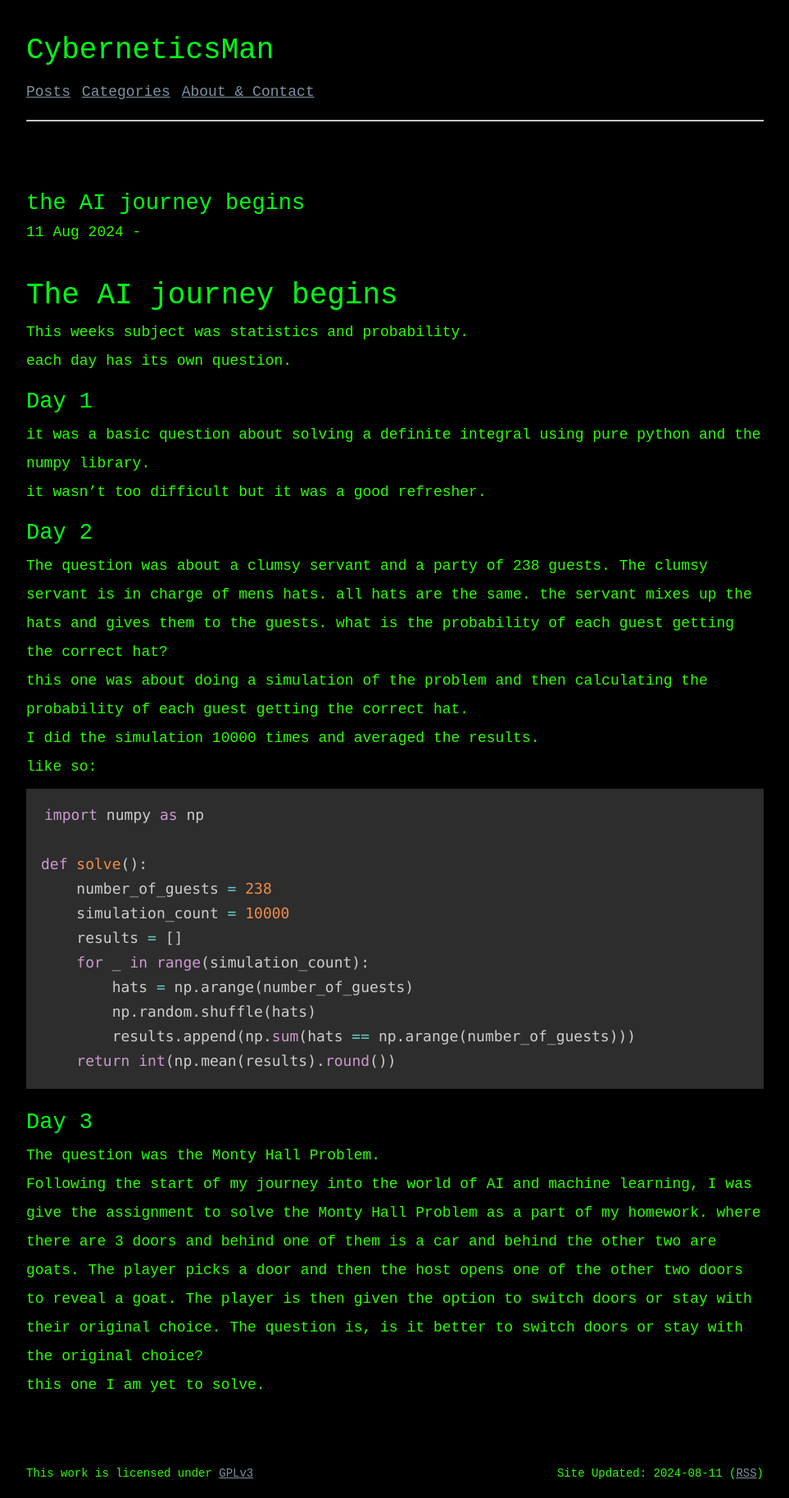
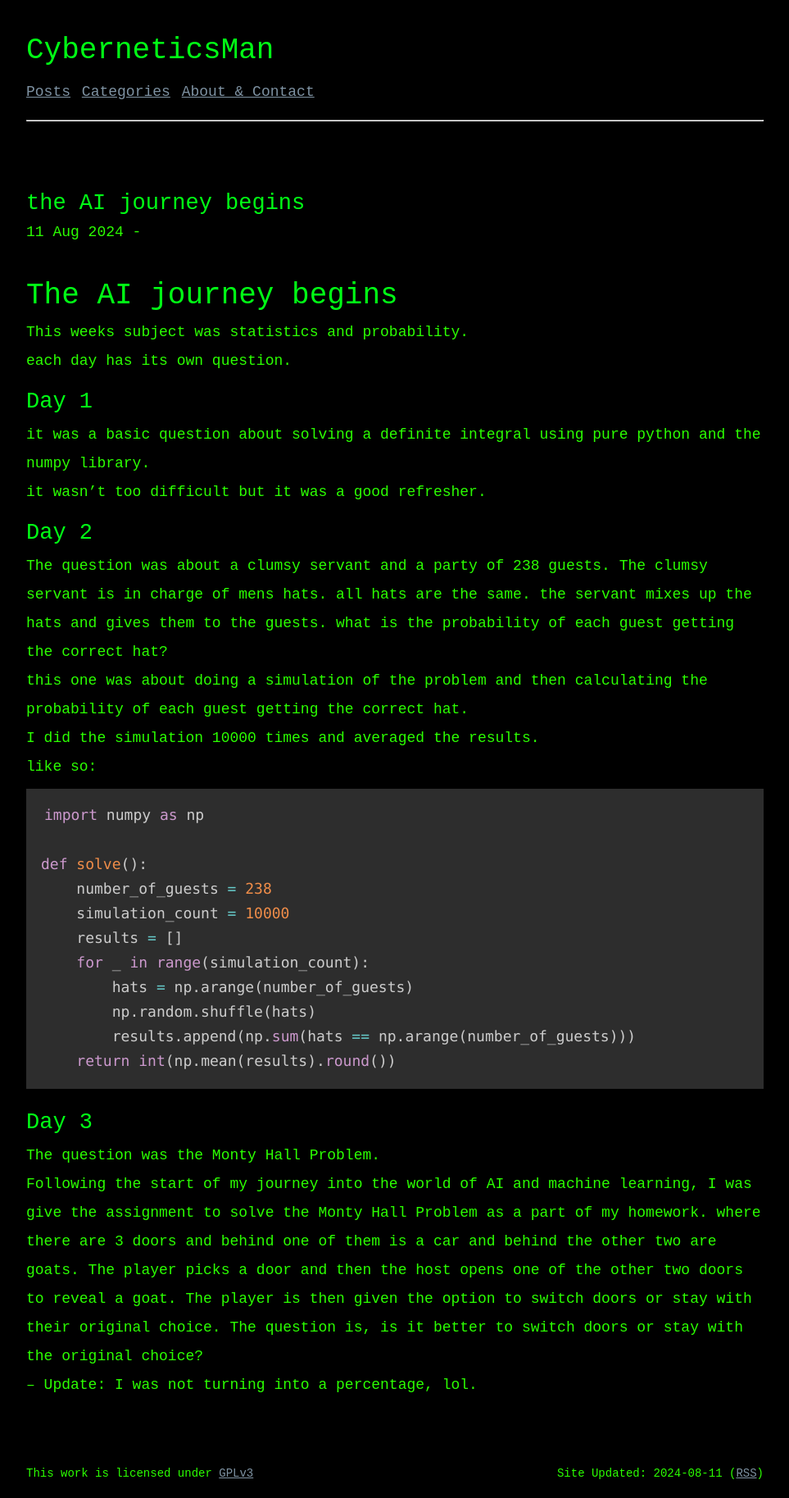
Before and after one commit to CyberneticsMan/CyberneticsMan.github.io, a Jekyll site: the page built from _posts/2024-08-11-daily-log-of-AI-1.md, in a window 1280 px wide. Shown: the whole page at 82% size, without its empty margins (158-1121 px from the left). Built offline with Jekyll 4.4.1, drawn with Linux system fonts in a browser that asks for light colours.

Commit message:
update to the daily log of AI-1

```diff
--- a/_posts/2024-08-11-daily-log-of-AI-1.md
+++ b/_posts/2024-08-11-daily-log-of-AI-1.md
@@ -50,4 +50,4 @@ The question was the Monty Hall Problem.
 
 Following the start of my journey into the world of AI and machine learning, I was give the assignment to solve the Monty Hall Problem as a part of my homework. where there are 3 doors and behind one of them is a car and behind the other two are goats. The player picks a door and then the host opens one of the other two doors to reveal a goat. The player is then given the option to switch doors or stay with their original choice. The question is, is it better to switch doors or stay with the original choice?
 
-this one I am yet to solve.
+-- Update: I was not turning into a percentage, lol.
```
